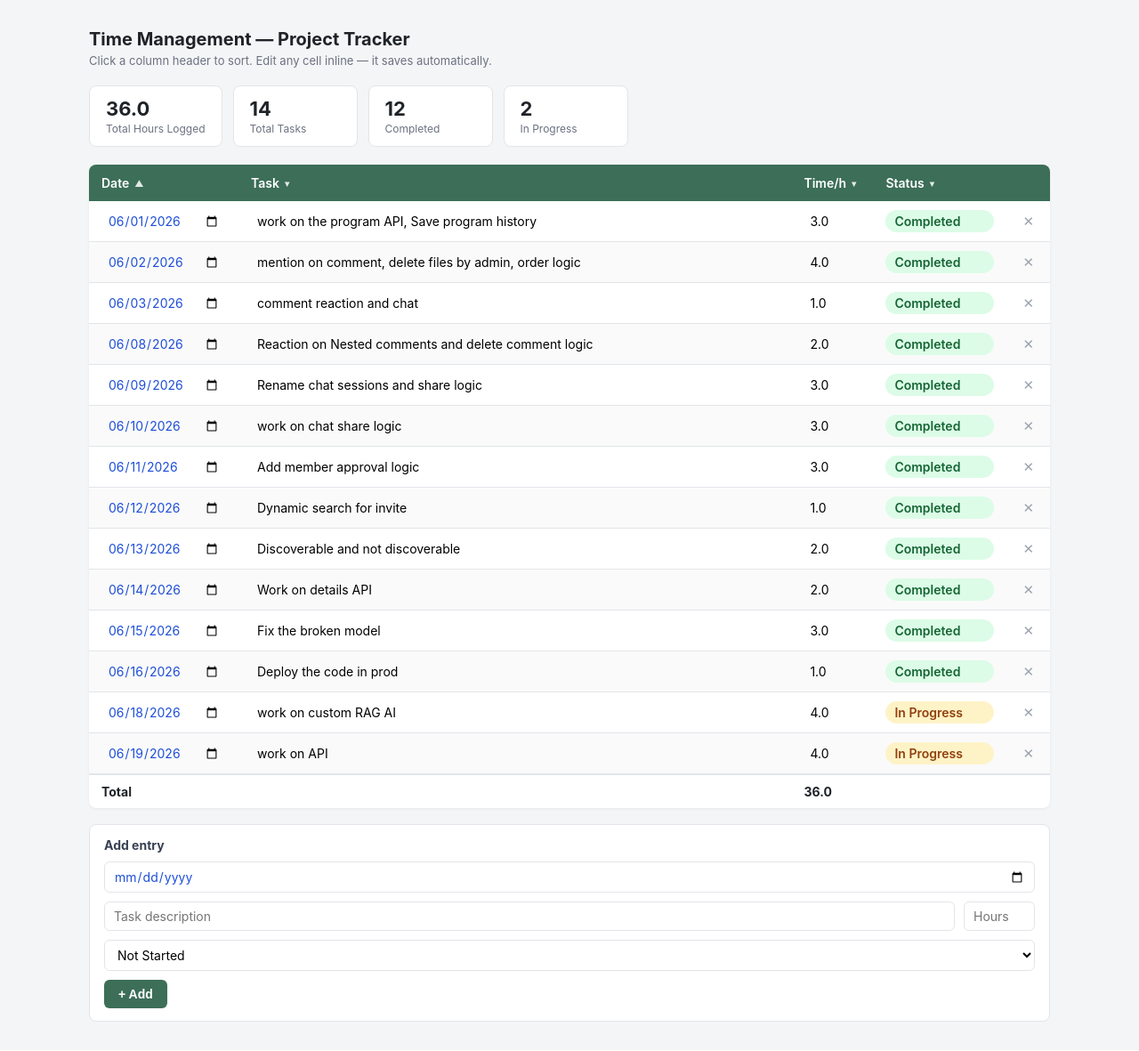
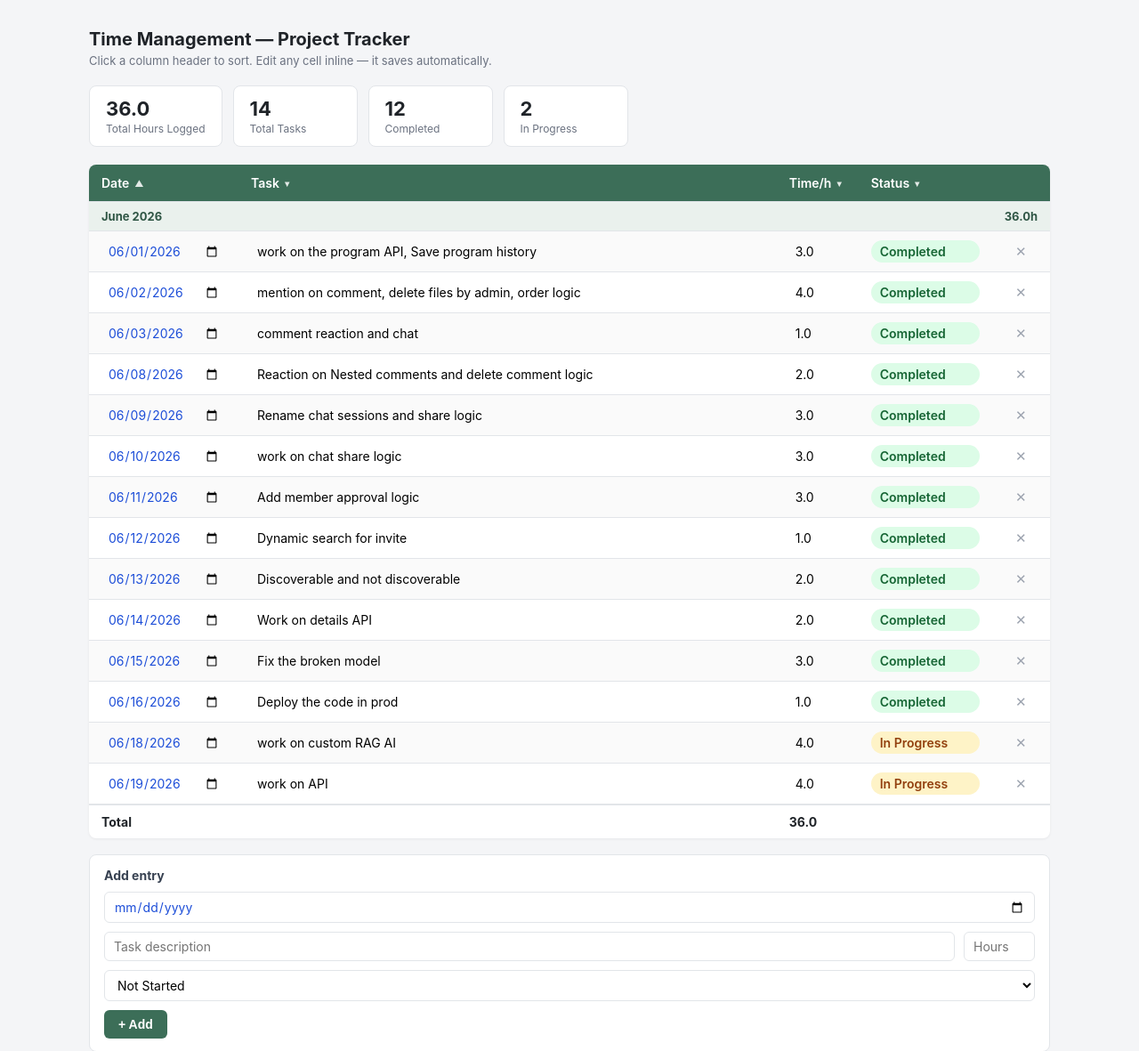
Before and after one commit to Muazzeem/time-management-app, a Flask app: page / in a window 1280 px wide. Shown: the top 1181 px of the page at 89% size. Before the commit the page ends 1148 px from the top, so only its background shows below. Run offline with Flask 3, Linux system fonts and the light colour scheme; data comes from the database, SQL or seed files in the repository.

Commit message:
Group time entries by month with per-month hour subtotals

```diff
--- a/app.py
+++ b/app.py
@@ -1,4 +1,5 @@
 import sqlite3
+from datetime import datetime
 from pathlib import Path
 
 from flask import Flask, g, redirect, render_template, request, url_for
@@ -74,9 +75,25 @@ def index():
         direction = "asc"
 
     db = get_db()
-    rows = db.execute(
-        f"SELECT * FROM entries ORDER BY {SORT_COLUMNS[sort]} {direction}"
-    ).fetchall()
+    rows = db.execute("SELECT * FROM entries ORDER BY date ASC").fetchall()
+
+    groups = {}
+    for row in rows:
+        month_key = row["date"][:7]  # "YYYY-MM"
+        groups.setdefault(month_key, []).append(row)
+
+    for month_rows in groups.values():
+        month_rows.sort(key=lambda r: r[SORT_COLUMNS[sort]], reverse=(direction == "desc"))
+
+    month_keys = sorted(groups.keys(), reverse=(sort == "date" and direction == "desc"))
+    month_groups = [
+        {
+            "label": datetime.strptime(key, "%Y-%m").strftime("%B %Y"),
+            "rows": groups[key],
+            "total_hours": sum(r["hours"] for r in groups[key]),
+        }
+        for key in month_keys
+    ]
 
     total_hours = sum(r["hours"] for r in rows)
     completed = sum(1 for r in rows if r["status"] == "Completed")
@@ -87,7 +104,7 @@ def index():
 
     return render_template(
         "index.html",
-        rows=rows,
+        month_groups=month_groups,
         statuses=STATUSES,
         sort=sort,
         direction=direction,
--- a/templates/index.html
+++ b/templates/index.html
@@ -72,6 +72,18 @@
   }
   tbody tr:nth-child(even) { background: var(--row-alt); }
   tbody tr:hover { background: #f0f6f3; }
+
+  tr.month-row td {
+    background: #eaf1ed;
+    color: #2f5645;
+    font-weight: 700;
+    font-size: 13px;
+    padding: 8px 14px;
+    border-bottom: 1px solid var(--border);
+    border-top: 1px solid var(--border);
+  }
+  tr.month-row:hover td { background: #eaf1ed; }
+  tr.month-row .month-total { text-align: left; font-weight: 700; }
 
   .row-form { display: contents; }
   input[type="date"], input[type="text"], input[type="number"], select {
@@ -202,8 +214,13 @@
         <th class="actions-col"></th>
       </tr>
     </thead>
+    {% for group in month_groups %}
     <tbody>
-      {% for row in rows %}
+      <tr class="month-row">
+        <td colspan="4">{{ group.label }}</td>
+        <td class="month-total">{{ group.total_hours }}h</td>
+      </tr>
+      {% for row in group.rows %}
       <tr>
         <form class="row-form" action="{{ url_for('update_entry', entry_id=row['id']) }}" method="post" id="form-{{ row['id'] }}">
         <td><input type="date" name="date" value="{{ row['date'] }}" onchange="this.form.requestSubmit()"></td>
@@ -223,6 +240,7 @@
       </tr>
       {% endfor %}
     </tbody>
+    {% endfor %}
     <tfoot>
       <tr>
         <td colspan="2">Total</td>
```
